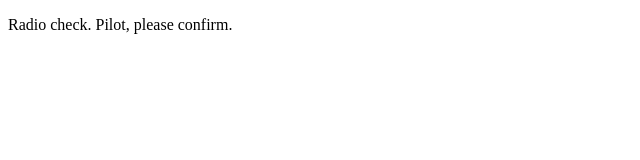
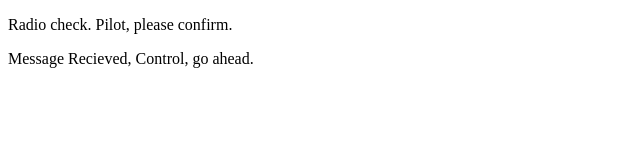
Before and after one commit to mdgpowell/communication-log-control-1-online, a plain HTML site: page index.html in a window 1280 px wide. Shown: the whole page, without its empty margins (0-640 px from the left). Drawn offline with Linux system fonts and the light colour scheme.

Commit message:
Message Added.

```diff
--- a/index.html
+++ b/index.html
@@ -2,5 +2,6 @@
 <html>
    <body>
       <p>Radio check. Pilot, please confirm.</p>
+      <p>Message Recieved, Control, go ahead.</p>
    </body>
 </html>
```
